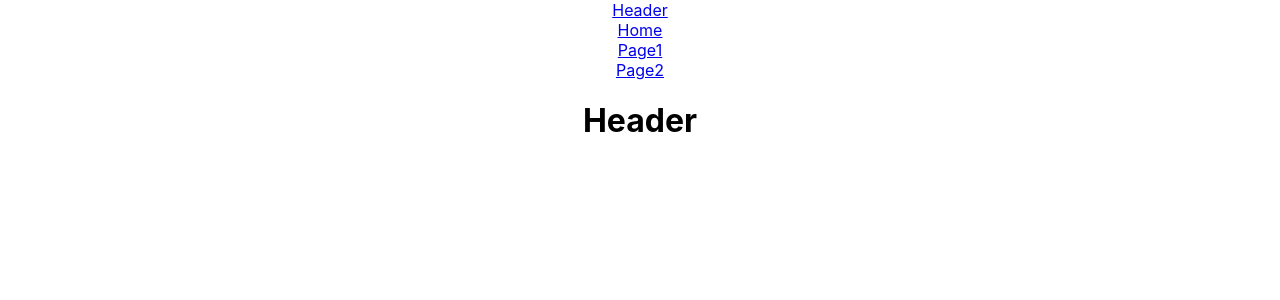
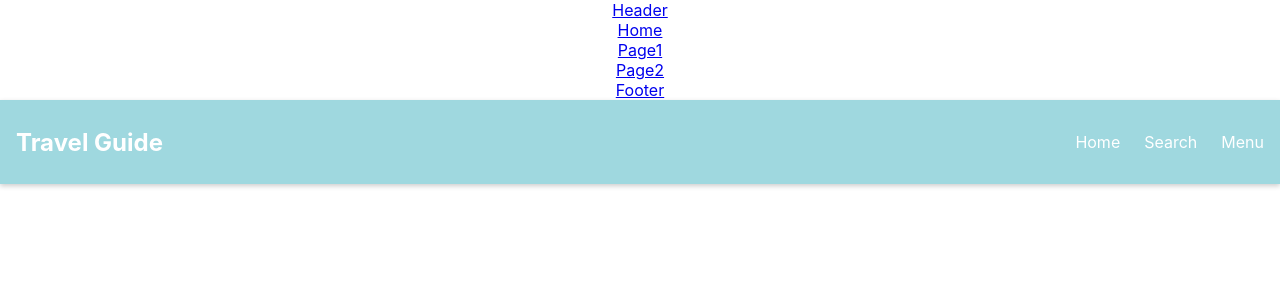
Before and after one commit to kana1999/my_portforio, a React (Create React App) app in the folder my-app/: page / in a window 1280 px wide. Shown: the top 300 px of the page. Built offline with nearby package versions, Linux system fonts and the light colour scheme.

Commit message:
Header-create

```diff
--- a/my-app/src/App.js
+++ b/my-app/src/App.js
@@ -2,7 +2,8 @@ import React from 'react';
 import './App.css';
 import { BrowserRouter, Link, Routes, Route } from 'react-router-dom';
 
-import { Header } from "./components/Header";
+import Header from "./components/Header";
+import Footer from "./components/Footer";
 import { Home } from "./components/Home";
 import { Page1 } from "./components/page1";
 import { Page2 } from "./components/page2";
@@ -20,13 +21,15 @@ function App() {
       <br />
       <Link to="/Page2">Page2</Link>
       <br />
-
+      <Link to="/Footer">Footer</Link>
+      <br />
 
       <Routes>
         <Route path="/" element={<Header />} />
         <Route path="/Home" element={<Home />} />
         <Route path="/Page1" element={<Page1 />} />
         <Route path="/Page2" element={<Page2 />} />
+        <Route path="/Footer" element={<Footer />} />
       </Routes>
     </div>
     </BrowserRouter>
--- /dev/null
+++ b/my-app/src/components/Footer.css
@@ -0,0 +1,30 @@
+.footer {
+    background-color: #9FD8DF;
+    color: #fff;
+    padding: 1rem;
+    display: flex;
+    flex-direction: row;
+    justify-content: space-between;
+    align-items: center;
+    position: absolute;
+    bottom: 0;
+    left: 0;
+    width: 100vw;
+    height: 100px;
+}
+
+.footer-list {
+    list-style: none;
+    display: flex;
+  }
+
+  .footer-list a {
+    text-decoration: none;
+    margin-left: 1.5rem;
+    color: #fff;
+    transition: color 0.3s ease;
+  }
+
+  .footer-list a:hover {
+    color: #ffca28;
+  }
--- /dev/null
+++ b/my-app/src/components/Footer.jsx
@@ -0,0 +1,19 @@
+import React from 'react';
+import { Link } from 'react-router-dom';
+import './Footer.css';
+
+const Footer = () => {
+        return (
+            <footer className='footer'>
+                        <p>Have a nice day!</p>
+                    <ul className='footer-list'>
+                        <li><a href="#">お問い合わせ</a></li>
+                        <li><a href="#">利用規約</a></li>
+                        <li><a href="#">プライバシーポリシー</a></li>
+                        <li><a href="#">会社概要</a></li>
+                    </ul>
+            </footer>
+        );
+    };
+
+export default Footer;
--- /dev/null
+++ b/my-app/src/components/Header.css
@@ -0,0 +1,36 @@
+.header {
+    background-color: #9FD8DF;
+    color: #fff;
+    padding: 1rem;
+    display: flex;
+    flex-direction: row;
+    justify-content: space-between;
+    align-items: center;
+    box-shadow: 0 2px 5px rgba(0, 0, 0, 0.2);
+}
+
+.logo {
+    font-size: 24px;
+    font-weight: bold;
+    text-decoration: none;
+    color:#fff;
+}
+
+.nav-links {
+    display: flex;
+}
+
+.nav-links li {
+    margin-left: 1.5rem;
+    list-style: none;
+}
+
+.nav-links li a {
+    text-decoration: none;
+    color: #fff;
+    transition: color 0.3s ease;
+}
+
+.nav-links li a:hover {
+    color: #ffca28;
+}
--- a/my-app/src/components/Header.jsx
+++ b/my-app/src/components/Header.jsx
@@ -1,9 +1,28 @@
-import { Link } from "react-router-dom";
-export const Header = () => {
+import React from "react";
+import { Link } from 'react-router-dom';
+import './Header.css';
+
+const Header = () => {
     return (
-        <div>
-            <h1>Header</h1>
-            <Link to="/"></Link>
-        </div>
+        <header className="header">
+            <Link to="/" className="logo">
+            Travel Guide
+            </Link>
+            <nav>
+                <ul className="nav-links">
+                    <li>
+                        <Link to="/">Home</Link>
+                    </li>
+                    <li>
+                    <Link to="/search">Search</Link>
+                    </li>
+                    <li>
+                    <Link to="/menu">Menu</Link>
+                    </li>
+                </ul>
+            </nav>
+        </header>
     );
 };
+
+export default Header;
--- a/my-app/src/components/Home.jsx
+++ b/my-app/src/components/Home.jsx
@@ -1,9 +1,15 @@
+import React from "react";
 import { Link } from "react-router-dom";
 
 export const Home = () => {
     return (
         <div>
-            <h1>Home</h1>
+            <h1>ここが説明のページです</h1>
+            <p>旅行プランの作成と共有ができる〇〇</p>
+            <br />
+            <p>〇〇のサービスについて</p>
+            <br />
+            <p>自分で旅行プランを立てるもよし、他人が立てたプランの閲覧や検索も！</p>
             <Link to="/Home">Home</Link>
         </div>
     );
```
Also changed, not shown: my-app/src/components/Navigation.jsx (added, +13 -0 lines), my-app/src/index.html (added, +14 -0 lines).
